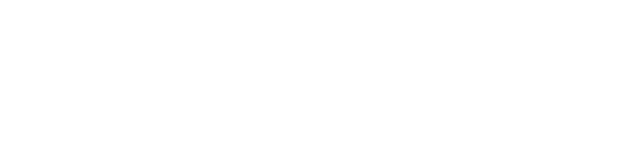
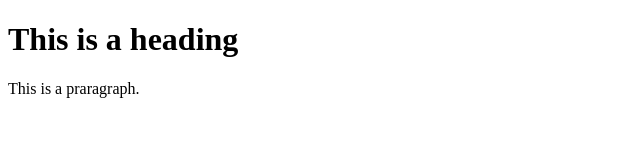
Before and after one commit to DaneViser/learning-git, a plain HTML site: page index.html in a window 1280 px wide. Shown: the whole page, without its empty margins (0-640 px from the left). Drawn offline with Linux system fonts and the light colour scheme.

Commit message:
Update index.html

```diff
--- a/index.html
+++ b/index.html
@@ -4,6 +4,8 @@
 <title>Page Title</title>
 </head>
 <body>
+  <h1>This is a heading</h1>
+  <p>This is a praragraph.</p>
 
 </body>
 </html>
```
